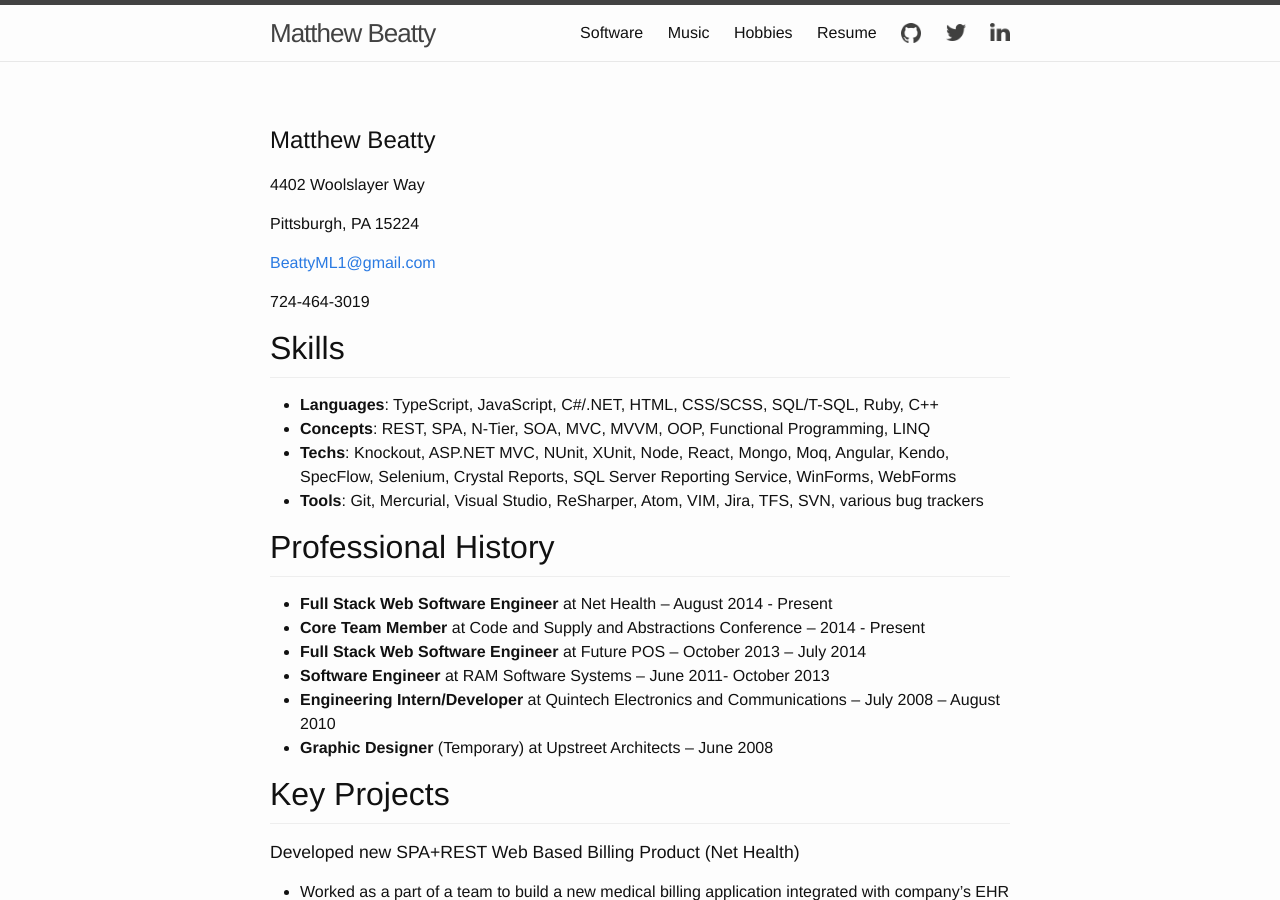
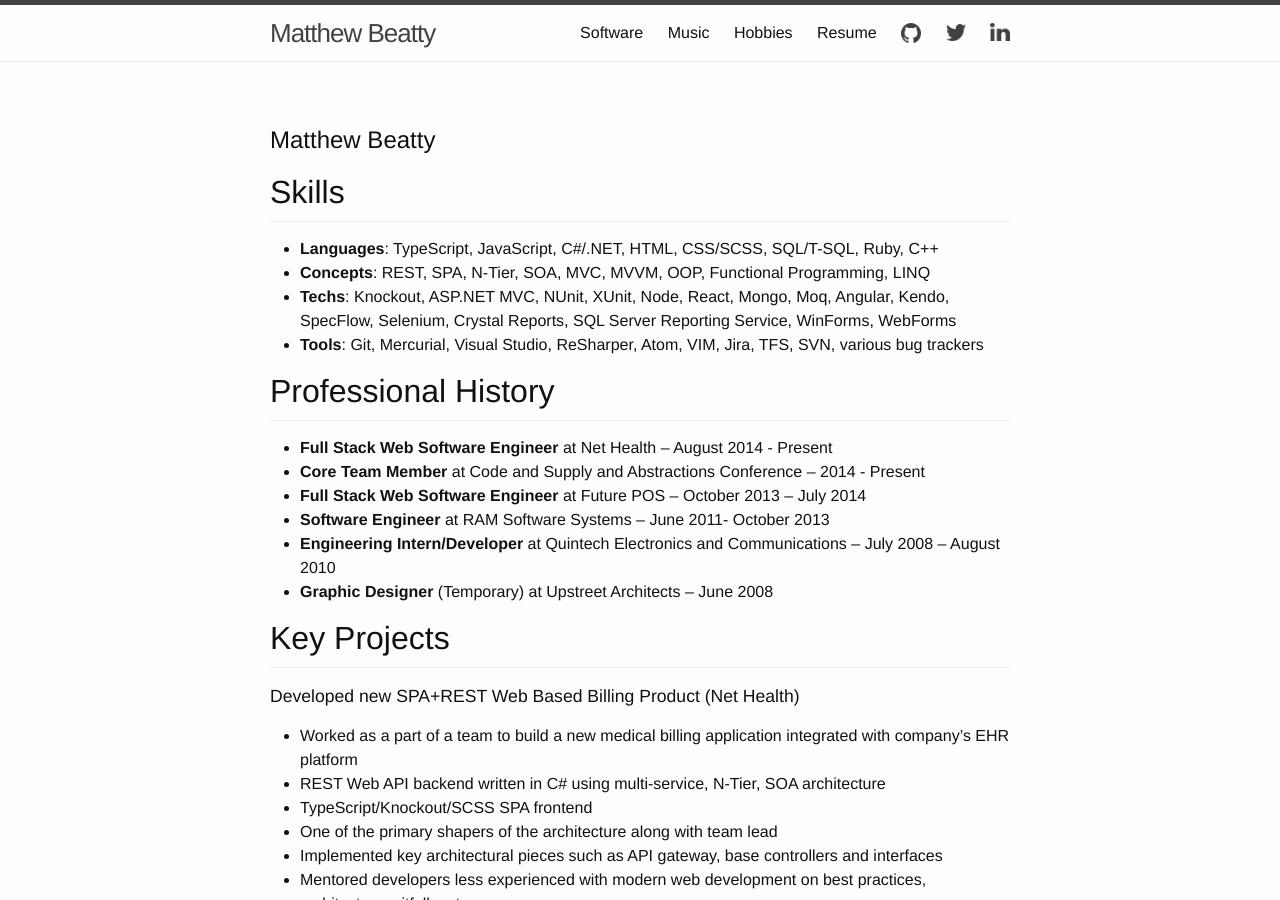
Before and after one commit to beattyml1/beattyml1.github.io, a Jekyll site: the page built from resume.md, in a window 1280 px wide and 900 px high. Built offline with Jekyll 4.4.1, drawn with Linux system fonts in a browser that asks for light colours.

Commit message:
Update resume.md

```diff
--- a/resume.md
+++ b/resume.md
@@ -4,12 +4,6 @@ layout: page
 
 Matthew Beatty
 ==============
-<div id="address">
-<p>4402 Woolslayer Way</p>
-<p>Pittsburgh, PA 15224</p>
-<p><a href="mailto:BeattyML1@gmail.com">BeattyML1@gmail.com</a></p>
-<p>724-464-3019</p>
-</div>
 
 Skills
 --------------
```
